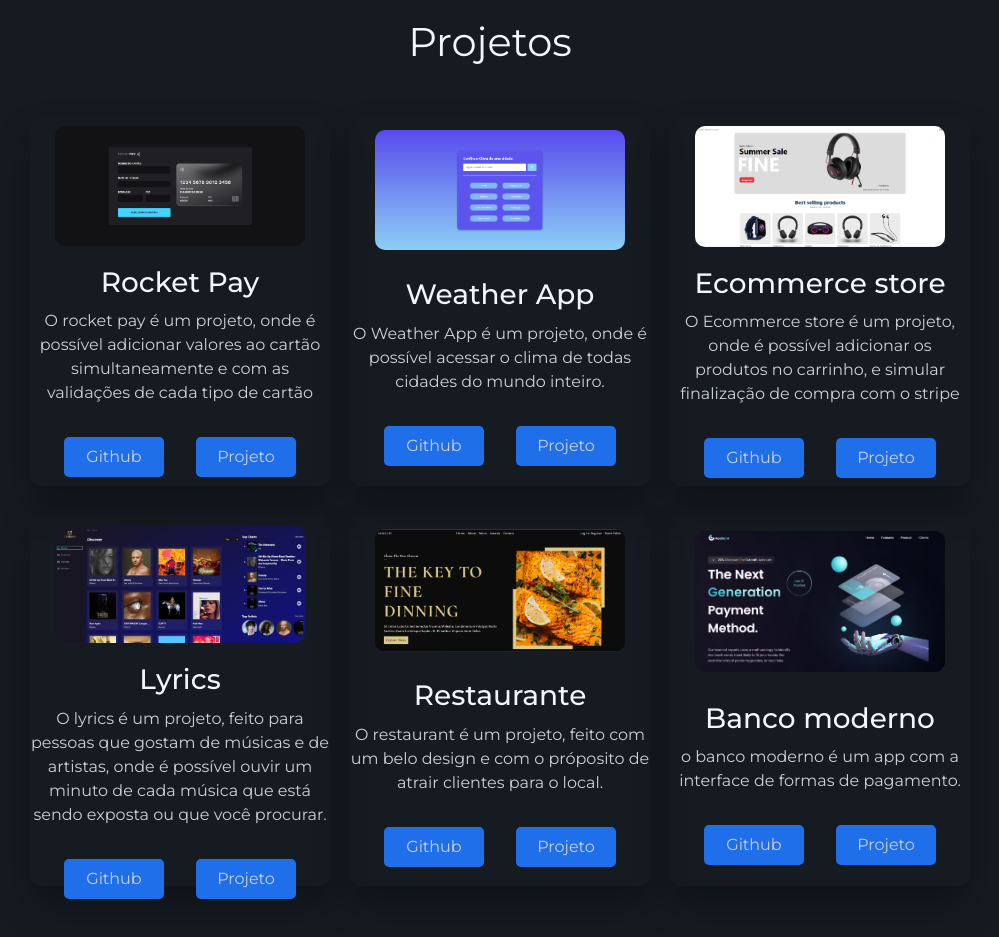
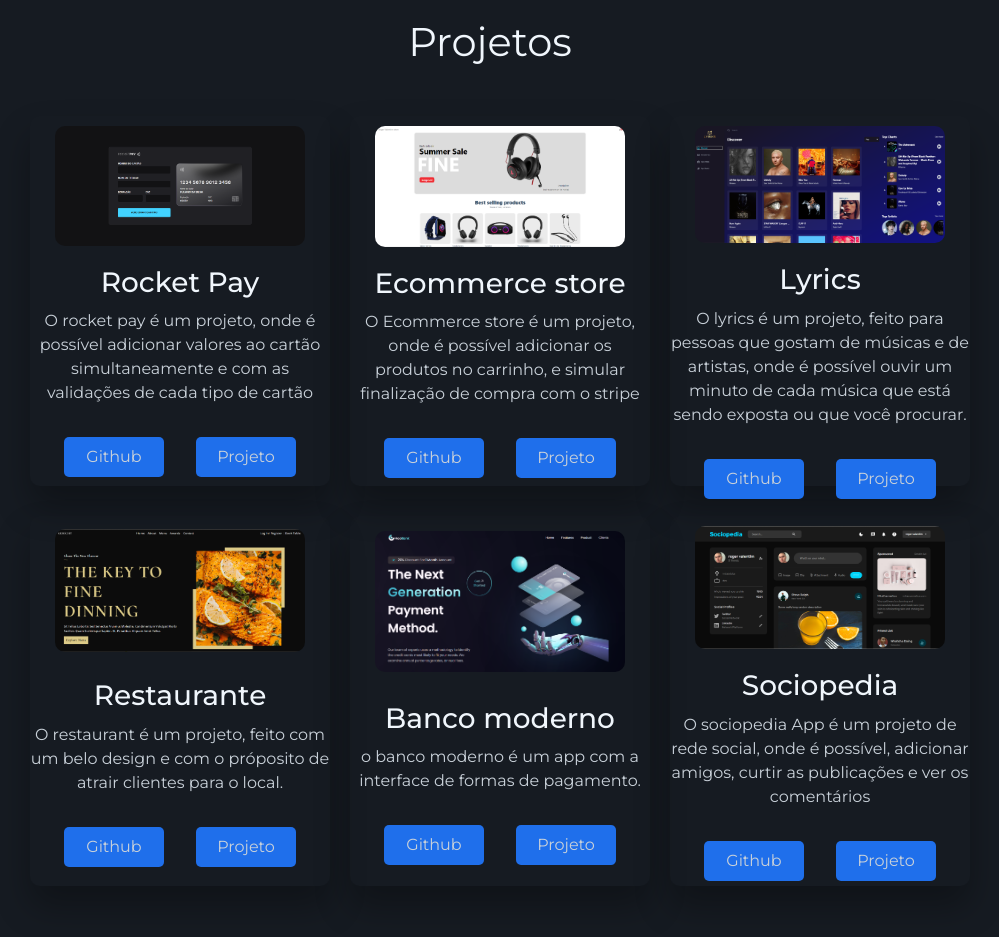
Before and after one commit to rogervalentim/portf-lio, a React (Create React App) app: page / in a window 1280 px wide. Shown: the part 2200-3137 px from the top of the page, without its empty margins (150-1149 px from the left). Built offline with nearby package versions, Linux system fonts and the light colour scheme; the HTML template or start-up script is replaced by a standard one.

Commit message:
adicionando mais um projeto

```diff
--- a/src/container/Projetos/Projetos.jsx
+++ b/src/container/Projetos/Projetos.jsx
@@ -1,11 +1,11 @@
 import React from "react";
 import "./Projetos.css";
 import RocketPay from "../../assets/images/projetos/rocket-pay.png";
-import WeatherApp from "../../assets/images/projetos/weather_app.png";
 import Ecommerce from "../../assets/images/projetos/ecommerce.png";
 import Lyrics from "../../assets/images/projetos/lyrics-app.png";
 import Restaurant from "../../assets/images/projetos/restaurant.png";
 import Bank from "../../assets/images/projetos/bank_modern.png";
+import Sociopedia from "../../assets/images/projetos/sociopedia_roger.png";
 
 import ProjetoCard from "../../components/Projeto/ProjetoCard";
 
@@ -24,16 +24,6 @@ function Projetos() {
               e com as validações de cada tipo de cartão"
               linkGithub="https://github.com/rogervalentim/explorer-lab"
               demo="https://explorer-lab-project-ohn4vvfaq-rogervalentim.vercel.app/"
-            />
-          </div>
-          <div className="project">
-            <img src={WeatherApp} alt="Aplicativo para ver o clima" />
-            <ProjetoCard
-              title="Weather App"
-              description="O Weather App é um projeto,
-              onde é possível acessar o clima de todas cidades do mundo inteiro."
-              linkGithub="https://github.com/rogervalentim/weather_app"
-              demo="https://vermillion-froyo-1a0d9e.netlify.app/"
             />
           </div>
           <div className="project">
@@ -72,6 +62,15 @@ function Projetos() {
               demo="https://bank-modern-f17xi1tbc-rogervalentim.vercel.app/"
             />
           </div>
+          <div className="project">
+            <img src={Sociopedia} alt="Aplicativo para ver o clima" />
+            <ProjetoCard
+              title="Sociopedia"
+              description="O sociopedia App é um projeto de rede social, onde é possível, adicionar amigos, curtir as publicações e ver os comentários"
+              linkGithub="https://github.com/rogervalentim/socialMedia-frontend"
+              demo="https://social-media-frontend-74xw8bw2n-rogervalentim.vercel.app/"
+            />
+          </div>
         </div>
       </section>
     </>
--- a/src/container/Tecnologias/Tecnologias.css
+++ b/src/container/Tecnologias/Tecnologias.css
@@ -21,7 +21,7 @@
 .card-nodejs,
 .card-git,
 .card-mysql,
-.card-bootstrap,
+.card-mongodb,
 .card-react {
   height: 200px;
   margin-left: 20px;
@@ -63,8 +63,8 @@
   box-shadow: 8px 8px 8px #0b66ef;
 }
 
-.card-bootstrap:hover {
-  box-shadow: 8px 8px 8px #7d1cde;
+.card-mongodb:hover {
+  box-shadow: 8px 8px 8px #3FA037;
 }
 
 .card-react:hover {
@@ -101,7 +101,7 @@
   .card-nodejs,
   .card-git,
   .card-mysql,
-  .card-bootstrap,
+  .card-mongodb,
   .card-react {
     margin-top: 10px;
     width: 150px;
@@ -171,7 +171,7 @@
   .card-nodejs,
   .card-git,
   .card-mysql,
-  .card-bootstrap,
+  .card-mongodb,
   .card-react {
     width: 300px;
     transition: all ease-in-out 1s;
--- a/src/container/Tecnologias/Tecnologias.jsx
+++ b/src/container/Tecnologias/Tecnologias.jsx
@@ -18,7 +18,7 @@ function Tecnologias() {
                   alt="html icon"
                 />
               </div>
-              <p className="name-technologie">html</p>
+              <p className="name-technologie">Html</p>
             </div>
           </div>
           <div className="card-container">
@@ -30,7 +30,7 @@ function Tecnologias() {
                   alt="css icon"
                 />
               </div>
-              <p className="name-technologie">css</p>
+              <p className="name-technologie">Css</p>
             </div>
           </div>
           <div className="card-container">
@@ -42,7 +42,7 @@ function Tecnologias() {
                   alt="javascript icon"
                 />
               </div>
-              <p className="name-technologie">javascript</p>
+              <p className="name-technologie">Javascript</p>
             </div>
           </div>
           <div className="card-container">
@@ -54,7 +54,7 @@ function Tecnologias() {
                   alt="node js icon"
                 />
               </div>
-              <p className="name-technologie">node js</p>
+              <p className="name-technologie">Node Js</p>
             </div>
           </div>
           <div className="card-container">
@@ -66,7 +66,7 @@ function Tecnologias() {
                   alt="git icon"
                 />
               </div>
-              <p className="name-technologie">git</p>
+              <p className="name-technologie">Git</p>
             </div>
           </div>
           <div className="card-container">
@@ -78,19 +78,19 @@ function Tecnologias() {
                   alt="mysql2 icon"
                 />
               </div>
-              <p className="name-technologie">mysql</p>
+              <p className="name-technologie">MySql</p>
             </div>
           </div>
           <div className="card-container">
-            <div className="card-bootstrap">
+            <div className="card-mongodb">
               <div className="image-technologie-container">
                 <img
                   className="image-technologie"
-                  src="https://cdn.jsdelivr.net/gh/devicons/devicon/icons/bootstrap/bootstrap-original.svg"
-                  alt="bootstrap icon"
+                  src="https://cdn.jsdelivr.net/gh/devicons/devicon/icons/mongodb/mongodb-original.svg"
+                  alt="mongodb icon"
                 />
               </div>
-              <p className="name-technologie">bootstrap</p>
+              <p className="name-technologie">Mongodb</p>
             </div>
           </div>
           <div className="card-container">
@@ -102,7 +102,7 @@ function Tecnologias() {
                   alt="react icon"
                 />
               </div>
-              <p className="name-technologie">react</p>
+              <p className="name-technologie">React</p>
             </div>
           </div>
         </div>
```
Also changed, not shown: src/assets/images/projetos/sociopedia_roger.png (added), src/assets/images/projetos/weather_app.png (deleted).
